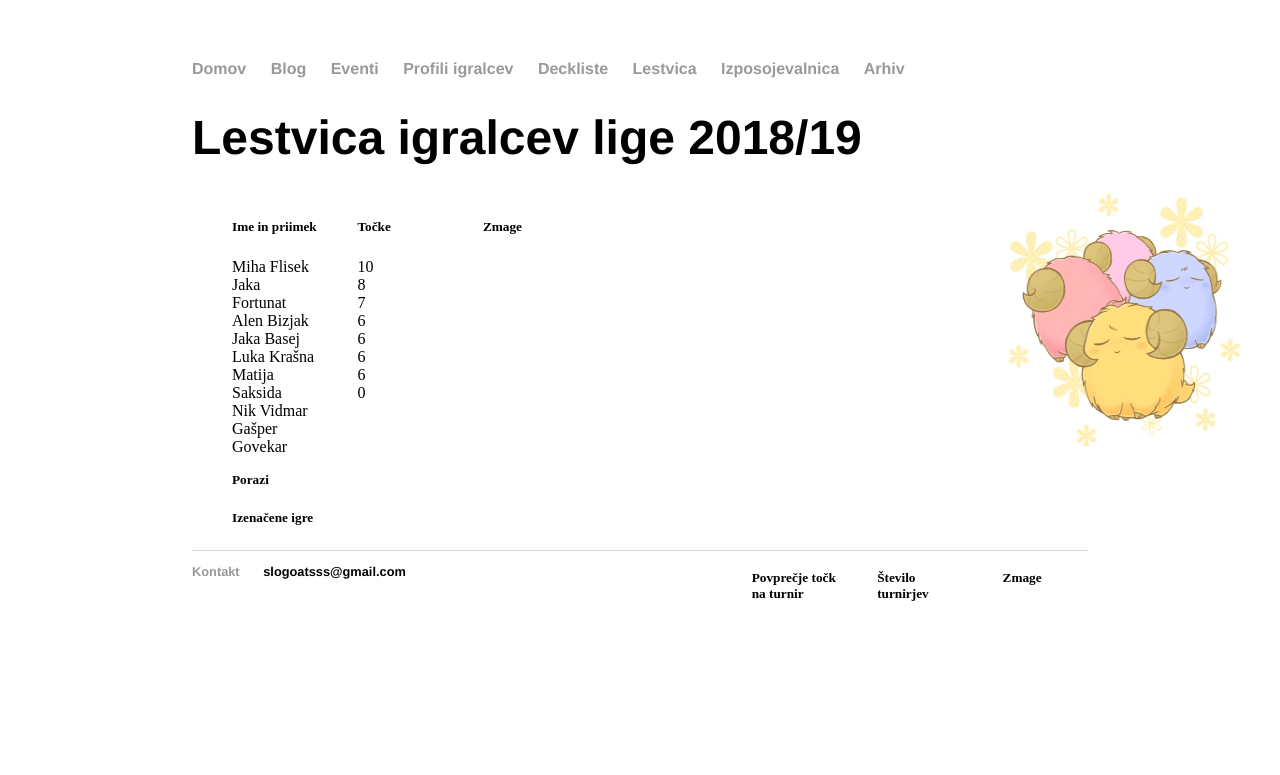
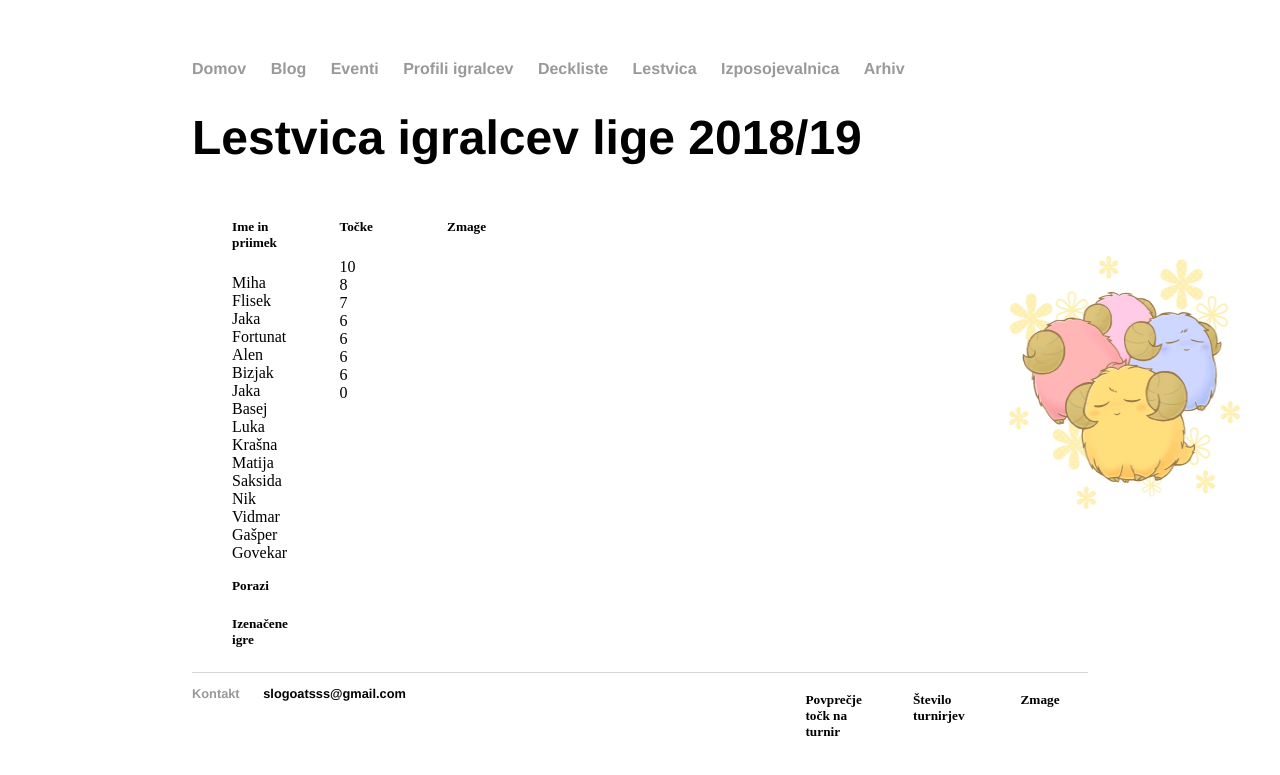
Before and after one commit to slogoatsss/slogoatsss.github.io, a Jekyll site: the page built from lestvica/index.html, in a window 1280 px wide. Shown: the top 775 px of the page. Built offline with Jekyll 4.4.1, drawn with Linux system fonts in a browser that asks for light colours.

Commit message:
Update index.html

```diff
--- a/lestvica/index.html
+++ b/lestvica/index.html
@@ -37,42 +37,42 @@ title: Lestvica
 <div class="blurb">
 	<h1>Lestvica igralcev lige 2018/19</h1>
 	<p>
-	<div style="float: left; width: 14%;">
+	<div style="float: left; width: 12%;">
 		<ul id="ime" style="list-style: none">
 			<li><h5>Ime in priimek</h5></li>
 		</ul>
 	</div>
-	<div style="float: left; width: 14%;">
+	<div style="float: left; width: 12%;">
 		<ul id="tocke" style="list-style: none">
 			<li><h5>Točke</h5></li>
 		</ul>
 	</div>
-	<div style="float: left; width: 14%;">
+	<div style="float: left; width: 12%;">
 		<ul id="zmage" style="list-style: none">
 			<li><h5>Zmage</h5></li>
 		</ul>
 	</div>
-	<div style="float: center; width: 14%;">
+	<div style="float: center; width: 12%;">
 		<ul id="porazi" style="list-style: none">
 			<li><h5>Porazi</h5></li>
 		</ul>
 	</div>
-	<div style="float: center; width: 14%;">
+	<div style="float: center; width: 12%;">
 		<ul id="drawi" style="list-style: none">
 			<li><h5>Izenačene igre</h5></li>
 		</ul>
 	</div>
-	<div style="float: right; width: 14%;">
+	<div style="float: right; width: 12%;">
 		<ul id="zmage" style="list-style: none">
 			<li><h5>Zmage</h5></li>
 		</ul>
 	</div>
-	<div style="float: right; width: 14%;">
+	<div style="float: right; width: 12%;">
 		<ul id="turnirji" style="list-style: none">
 			<li><h5>Število turnirjev</h5></li>
 		</ul>
 	</div>
-	<div style="float: right; width: 14%;">
+	<div style="float: right; width: 12%;">
 		<ul id="average" style="list-style: none">
 			<li><h5>Povprečje točk na turnir</h5></li>
 		</ul>
```
